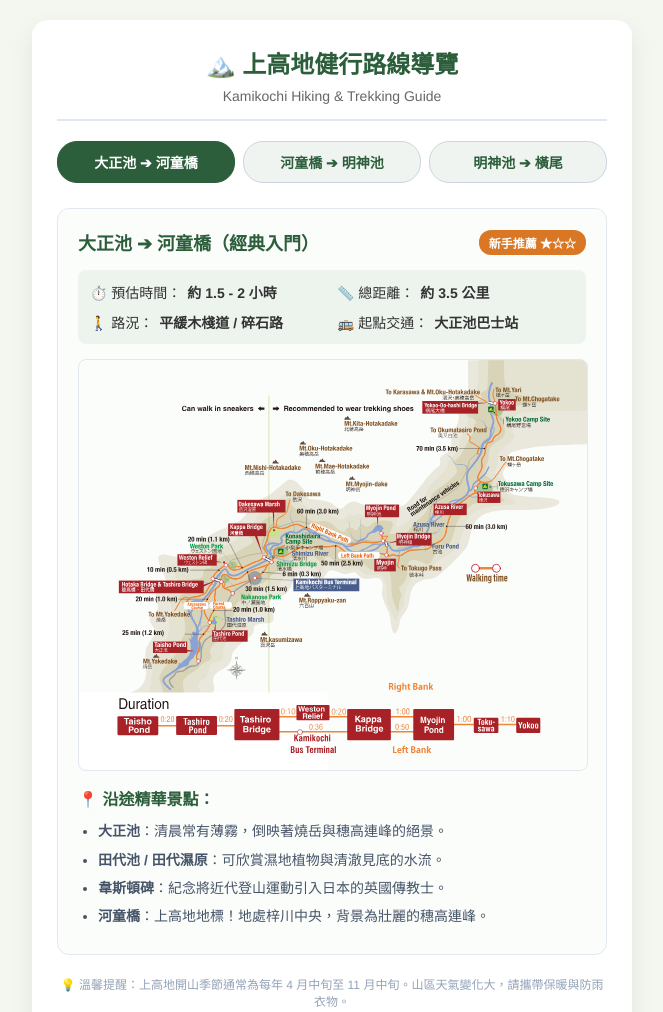
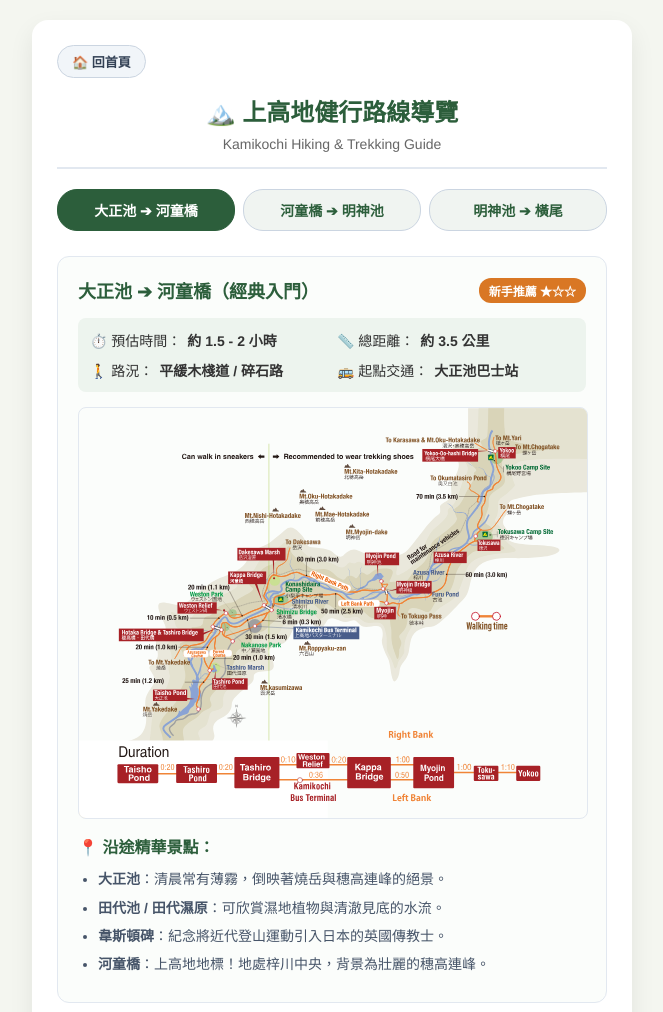
Before and after one commit to HsuanL/nagoya-shopping, a plain HTML site: page kamikochi.html in a window 1280 px wide. Shown: the top 1012 px of the page, without its empty margins (308-971 px from the left). Drawn offline with Linux system fonts and the light colour scheme.

Commit message:
Update kamikochi.html

```diff
--- a/kamikochi.html
+++ b/kamikochi.html
@@ -165,11 +165,45 @@
             font-size: 12px;
             color: #94a3b8;
         }
+        /* 新增：頂部導覽列與回首頁按鈕 */
+        .top-nav {
+            display: flex;
+            align-items: center;
+            justify-content: space-between;
+            margin-bottom: 15px;
+        }
+
+        .home-btn {
+            display: inline-flex;
+            align-items: center;
+            gap: 5px;
+            text-decoration: none;
+            background-color: #f1f5f9;
+            color: #334155;
+            padding: 6px 14px;
+            border-radius: 20px;
+            font-size: 13px;
+            font-weight: bold;
+            border: 1px solid #cbd5e1;
+            transition: all 0.2s ease;
+        }
+
+        .home-btn:hover {
+            background-color: var(--primary-color);
+            color: #ffffff;
+            border-color: var(--primary-color);
+        }
+
     </style>
 </head>
 <body>
 
     <div class="container">
+        <!-- 新增：回首頁導覽按鈕 -->
+        <div class="top-nav">
+            <a href="https://japan-october2026.pages.dev/" class="home-btn">🏠 回首頁</a>
+        </div>
+
         <header>
             <h1>🏔️ 上高地健行路線導覽</h1>
             <p class="subtitle">Kamikochi Hiking & Trekking Guide</p>
```
